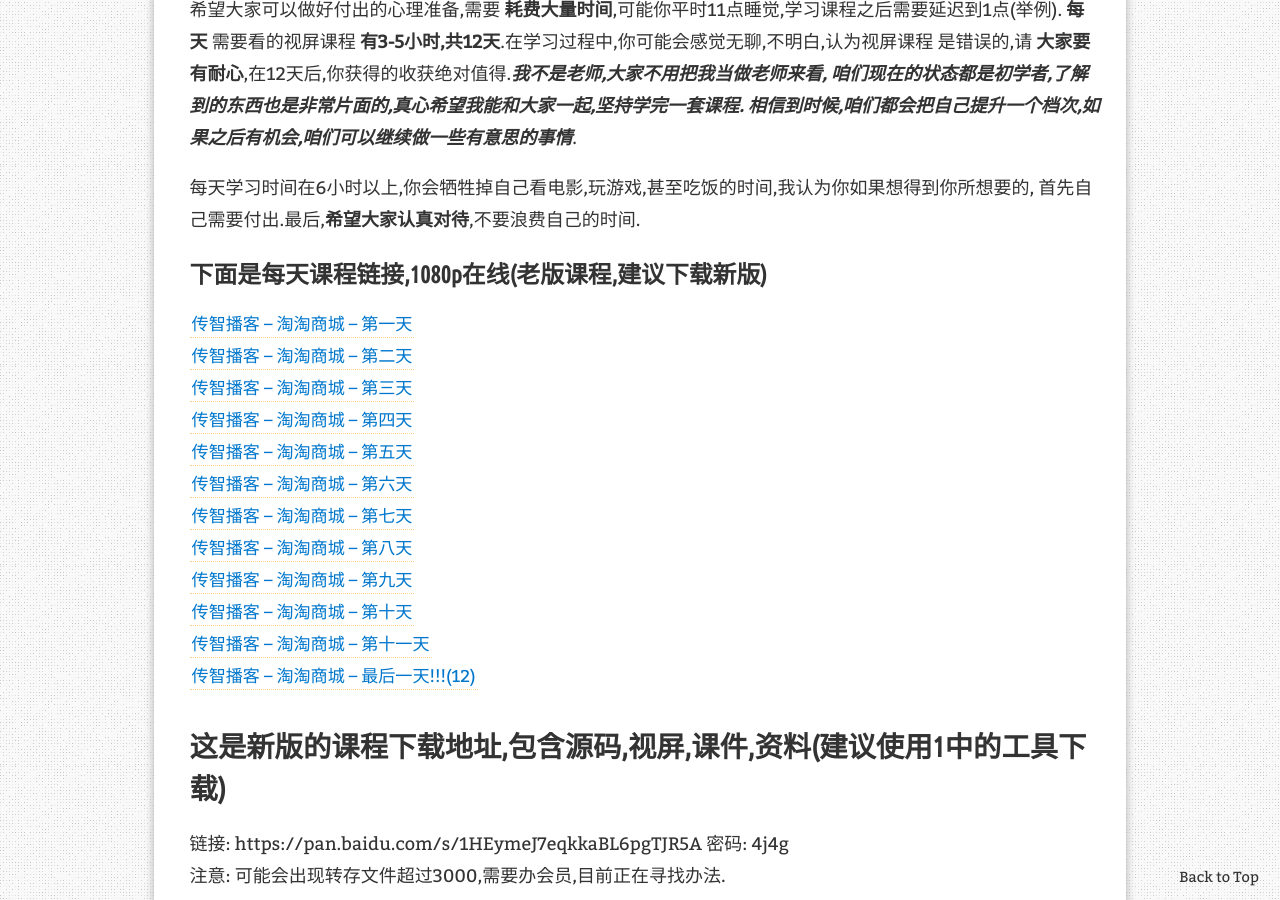
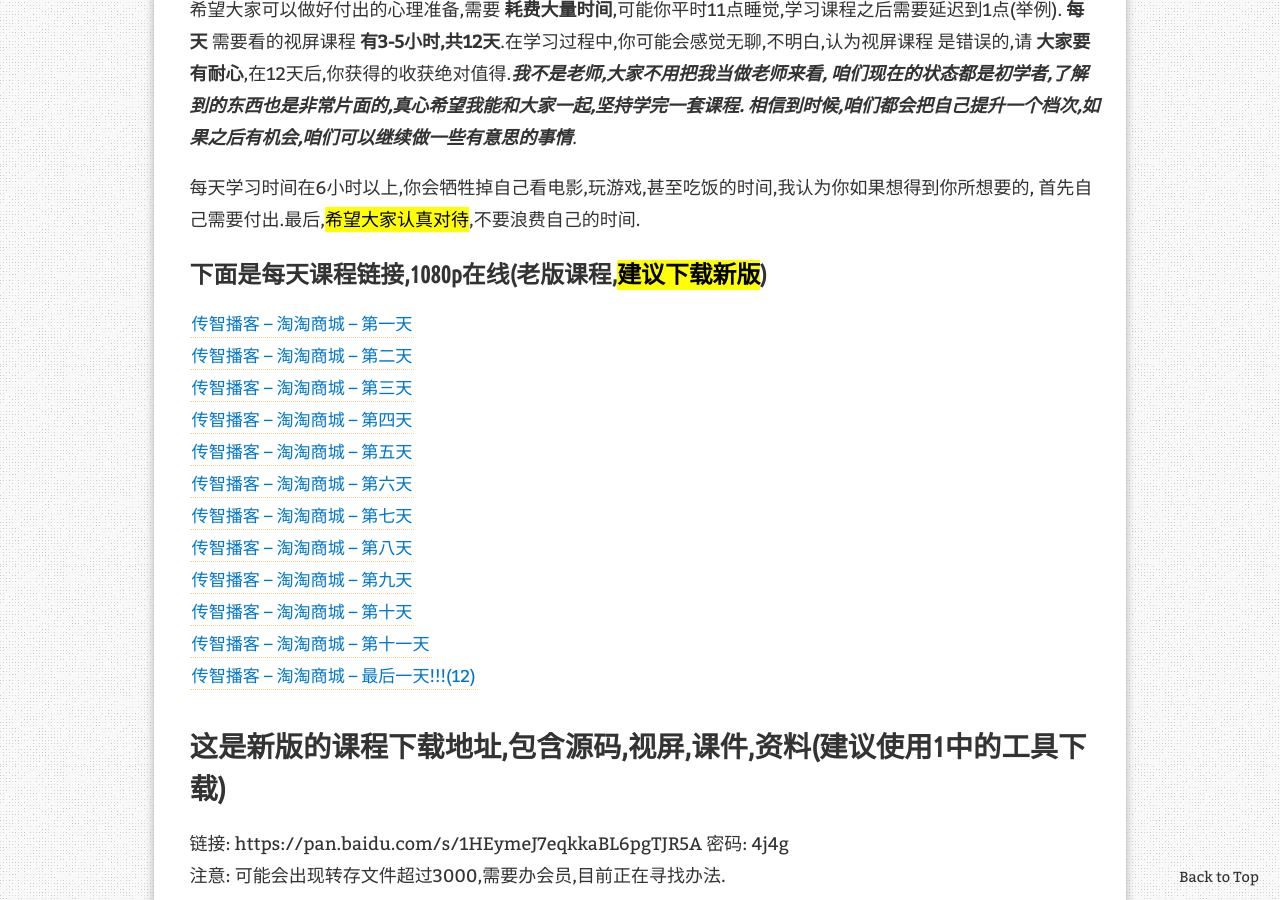
Before and after one commit to liqimore/note, a Jekyll site: the page built from _pages/teach.md, in a window 1280 px wide and 900 px high, scrolled down 1234 px. Built offline with Jekyll 4.4.1, drawn with Linux system fonts in a browser that asks for light colours; nearby versions of some CDN libraries; comment, search, counter and statistics services are not loaded; some of the changed text lies outside the part shown.

Commit message:
update post

```diff
--- a/_pages/teach.md
+++ b/_pages/teach.md
@@ -27,9 +27,9 @@
 相信到时候,咱们都会把自己提升一个档次,如果之后有机会,咱们可以继续做一些有意思的事情***.
 
 每天学习时间在6小时以上,你会牺牲掉自己看电影,玩游戏,甚至吃饭的时间,我认为你如果想得到你所想要的,
-首先自己需要付出.最后,**希望大家认真对待**,不要浪费自己的时间.
+首先自己需要付出.最后,<mark>希望大家认真对待</mark>,不要浪费自己的时间.
 
-### 下面是每天课程链接,1080p在线(老版课程,建议下载新版)
+### 下面是每天课程链接,1080p在线(老版课程,<mark>建议下载新版</mark>)
 [传智播客 -- 淘淘商城 -- 第一天](https://www.bilibili.com/video/av14344869)
 [传智播客 -- 淘淘商城 -- 第二天](https://www.bilibili.com/video/av14359661)
 [传智播客 -- 淘淘商城 -- 第三天](https://www.bilibili.com/video/av14382951)
@@ -50,7 +50,7 @@
 相关资料我会稍后放出.
 
 ## 遇到技术问题怎么办?
-首先,请 **学会使用搜索引擎**,如果确定找不到答案,再提问.
+首先,请<mark>学会使用搜索引擎</mark>,如果确定找不到答案,再提问.
 其次,解决问题之后,尽量把问题的本质了解到.
 最后,做笔记,写博客.
 
```
Also changed, not shown: other parts of _pages/teach.md (+2 -2 lines).
